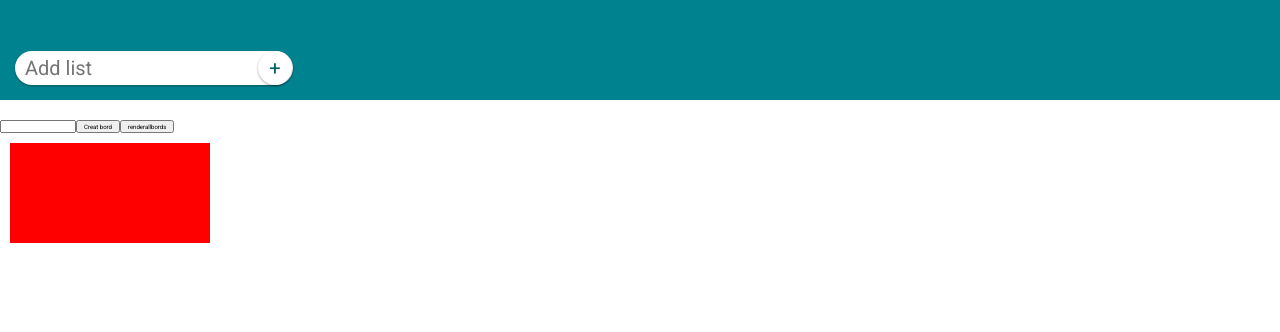
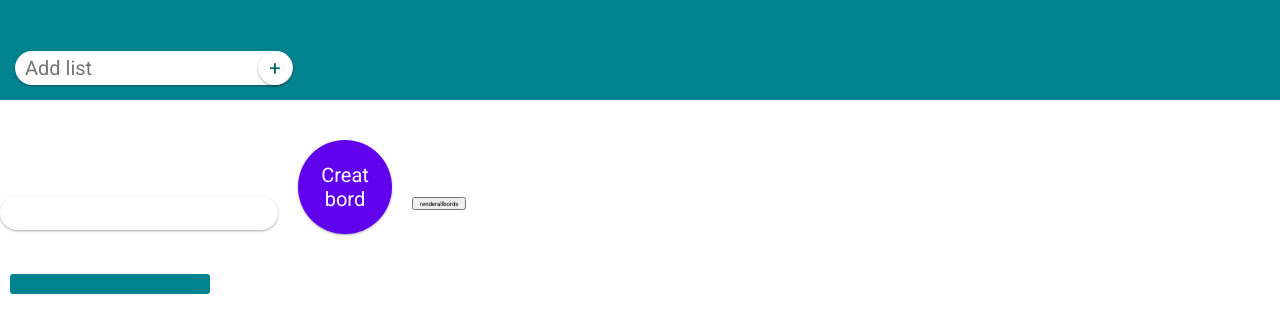
Before and after one commit to hesalk/trelloapp, a website: page trelloapp.html in a window 1280 px wide. Both pictures are taken after a click on the button "Creat bord". Drawn offline with nearby package versions, Linux system fonts and the light colour scheme.

Commit message:
css bord

```diff
--- a/main.css
+++ b/main.css
@@ -284,4 +284,42 @@ body{
   height: 100px;
   background-color: red;
   margin: 10px;
+  display: flex;
+  flex-direction: column;
+  margin-top: 20px;
+  height: 100%;
+  width: 15%;
+  min-width: 200px;
+  background: #00838F;
+  margin-right: 30px;
+  padding: 10px;
+  box-sizing: border-box;
+  border-radius: 3px;
+  user-select: none;
+  font-size: 40px;
 }
+.maininput{
+  font-size: 30px;
+  position: relative;
+  top: 14px;
+  user-select: none;
+  font-size: 2rem;
+  padding: 5px 40px 5px 10px;
+  border: none;
+  border-radius: 20px;
+  box-shadow: 0 1px 3px rgba(0,0,0,0.12), 0 1px 2px rgba(0,0,0,0.24);
+  color: #757575;
+}
+.bord-addbutton{
+  width: 94px;
+  height: 94px;
+  font-size: 2rem;
+  border-radius: 50%;
+  padding: 5px 10px 5px 10px;
+  border: none;
+  background: #6002ee;
+  margin: 20px;
+  box-shadow: 0 1px 3px rgba(0,0,0,0.12), 0 1px 2px rgba(0,0,0,0.24);
+  cursor: pointer;
+  color: #ffffff;
+}
```
